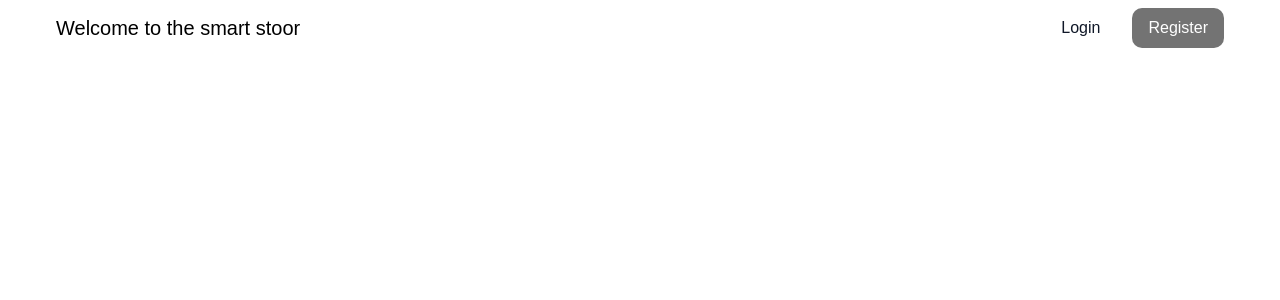
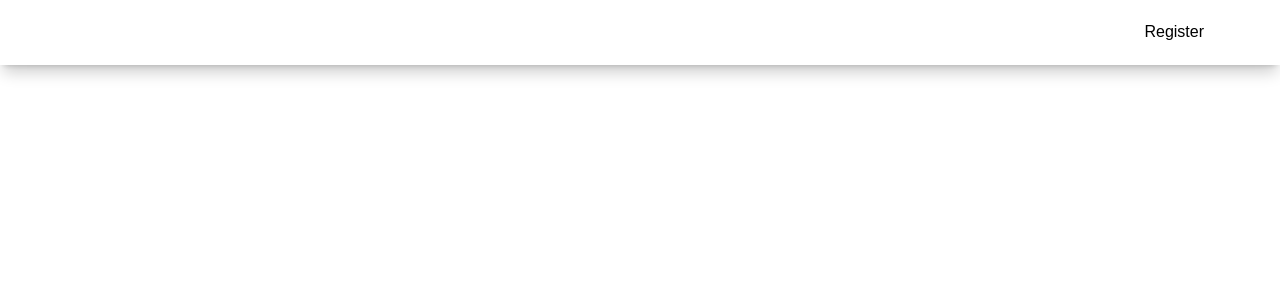
Before and after one commit to PixelCraftLab/shop-store, a React (Vite) app: page /navbar in a window 1280 px wide. Shown: the top 300 px of the page. Built offline with nearby package versions, Linux system fonts and the light colour scheme.

Commit message:
navbar styling sorrected

```diff
--- a/src/pages/NavBar.jsx
+++ b/src/pages/NavBar.jsx
@@ -1,34 +1,51 @@
-import React from 'react'
-import { Link } from 'react-router'
+import React from "react";
+import { Link } from "react-router";
 
 const NavBar = () => {
   return (
-    <div className="flex justify-between items-center px-14 py-2 ">
+    <div
+      className="
+        fixed top-0 left-0 w-full z-50
+        backdrop-blur-xl bg-white/10 border-b border-white/20
+        shadow-lg shadow-black/20
+        flex justify-between items-center
+        px-6 md:px-14 py-3
+      "
+    >
 
-
-      <h1 className="text-black text-xl ">
-        Welcome to the smart stoor
+      <h1 className="text-white text-xl font-semibold tracking-wide">
+        Smart Store
       </h1>
 
 
-      <div className="flex gap-4">
+      <div className="flex gap-4 items-center">
+
         <Link
           to="/login"
-          className="bg-white text-gray-900 px-4 py-2 rounded-lg font-medium hover:bg-gray-200 transition"
+          className="
+            px-4 py-2 rounded-lg text-white
+            hover:bg-white/10
+            transition duration-300 ease-in-out
+          "
         >
           Login
         </Link>
 
         <Link
           to="/register"
-          className="bg-neutral-500 text-white px-4 py-2 rounded-lg font-medium hover:bg-blue-600 transition"
+          className="
+            px-5 py-2 rounded-lg
+            bg-white text-black font-medium
+            hover:bg-gray-200
+            transition duration-300 ease-in-out
+          "
         >
           Register
         </Link>
+
       </div>
+    </div>
+  );
+};
 
-    </div>
-  )
-}
-
-export default NavBar
+export default NavBar;
```
